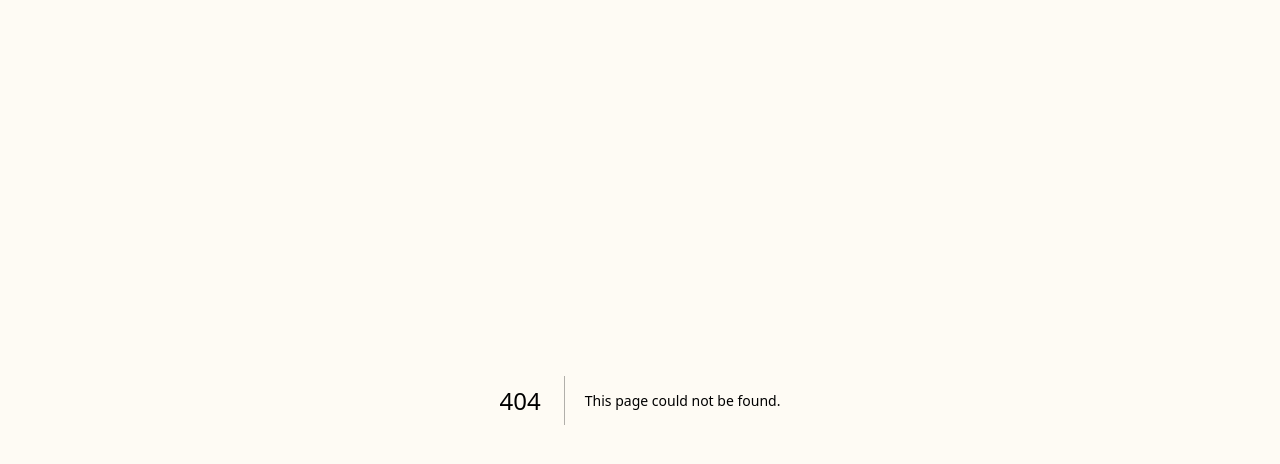
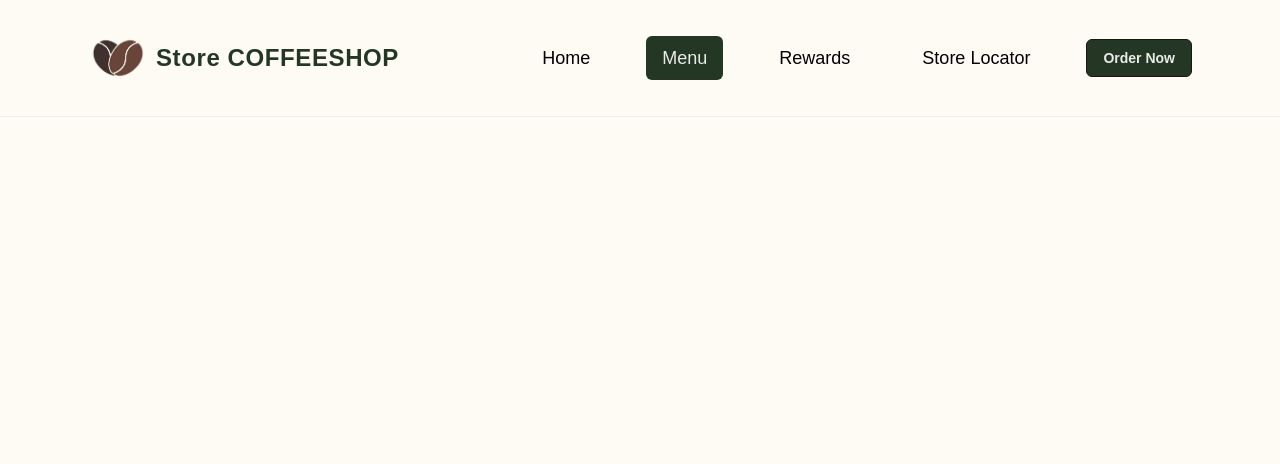
Before and after one commit to dmjrmh/next-coffee-shop, a Next.js app: page /menu in a window 1280 px wide. Before the commit this address had no page. Shown: the top 464 px of the page. Built offline with nearby package versions, Linux system fonts and the light colour scheme.

Commit message:
updated navbar into layout

```diff
--- a/src/app/layout.tsx
+++ b/src/app/layout.tsx
@@ -1,6 +1,7 @@
 import type { Metadata } from 'next'
 import { Geist, Geist_Mono } from 'next/font/google'
 import './globals.css'
+import Navbar from '@/components/home/Navbar'
 
 const geistSans = Geist({
   variable: '--font-geist-sans',
@@ -26,7 +27,12 @@ export default function RootLayout({
     <html
       lang="en"
       className={`${geistSans.variable} ${geistMono.variable} antialiased`}>
-      <body>{children}</body>
+      <body>
+        <main>
+          <Navbar />
+          {children}
+        </main>
+      </body>
     </html>
   )
 }
--- /dev/null
+++ b/src/app/menu/page.tsx
@@ -0,0 +1,3 @@
+export default function MenuPage() {
+
+};
--- a/src/app/page.tsx
+++ b/src/app/page.tsx
@@ -1,5 +1,2 @@
-import Navbar from '@/components/menu/Navbar'
-
 export default function Home() {
-  return <Navbar />
 }
--- /dev/null
+++ b/src/app/rewards/page.tsx
@@ -0,0 +1,3 @@
+export default function RewardsPage() {
+
+};
--- /dev/null
+++ b/src/app/stores/page.tsx
@@ -0,0 +1,3 @@
+export default function Stores() {
+
+};
--- a/src/components/home/Navbar.tsx
+++ b/src/components/home/Navbar.tsx
@@ -1,12 +1,14 @@
 'use client'
-import { useState, useEffect } from 'react'
+import { useState, useEffect, useMemo } from 'react'
 import Link from 'next/link'
 import Image from 'next/image'
+import { usePathname } from 'next/navigation'
 import ImgCoffeeBean from '@/assets/img_coffeeBean.png'
 import { navbarConstant } from '@/constants/text'
 
 export default function Navbar() {
   const [open, setOpen] = useState(false)
+  const pathname = usePathname()
 
   useEffect(() => {
     if (open) document.body.style.overflow = 'hidden'
@@ -16,12 +18,18 @@ export default function Navbar() {
     }
   }, [open])
 
-  const navItems = [
-    { href: '/', label: navbarConstant.HOME },
-    { href: '/menu', label: navbarConstant.MENU },
-    { href: '/rewards', label: navbarConstant.REWARDS },
-    { href: '/stores', label: navbarConstant.STORE_LOCATOR },
-  ]
+  const navItems = useMemo(() => ([
+    { href: '/', label: navbarConstant.HOME, match: (p: string) => p === '/' },
+    { href: '/menu', label: navbarConstant.MENU, match: (p: string) => p.startsWith('/menu') },
+    { href: '/rewards', label: navbarConstant.REWARDS, match: (p: string) => p.startsWith('/rewards') },
+    { href: '/stores', label: navbarConstant.STORE_LOCATOR, match: (p: string) => p.startsWith('/stores') },
+  ]), [])
+
+  const baseLink = "text-lg font-medium rounded-md py-2 px-4 transition focus:outline-none focus:ring-2 focus:ring-starbuck/20"
+
+  const activeLink = "bg-starbuck text-white/90"
+
+  const inactiveLink = "text-black hover:text-white/90 hover:bg-starbuck"
 
   return (
     <header className="sticky top-0 z-50 w-full border-b border-neutral-200/60 bg-[#fefbf4] backdrop-blur supports-[backdrop-filter]:bg-[#fefbf4]/65 py-4">
@@ -39,25 +47,27 @@ export default function Navbar() {
               priority
             />
           </span>
-          <span className="text-2xl font-semibold tracking-wide text-[#233724]">
+          <span className="text-2xl font-semibold tracking-wide text-starbuck">
             {navbarConstant.COFFESHOP}
           </span>
         </Link>
 
         {/* Navbar Desktop */}
         <nav className="hidden items-center gap-10 md:flex">
-          {navItems.map(item => (
+          {navItems.map(item => {
+            const isActive = item.match(pathname || '/')
+            return (
               <Link
                 key={item.href}
                 href={item.href}
-              className="text-lg font-medium text-black hover:text-white/90 hover:bg-[#233724] rounded-md py-2 px-4 transition">
+                className={`${baseLink} ${isActive ? activeLink : inactiveLink}`}>
                 {item.label}
               </Link>
-          ))}
-
+            )
+          })}
           <Link
             href="/order"
-            className="inline-flex items-center rounded-md border border-neutral-900 bg-[#233724] px-4 py-2 text-sm font-semibold text-white/90 transition hover:opacity-90 hover:bg-white/90 hover:text-[#233724] hover:border-[#233724]">
+            className="inline-flex items-center rounded-md border border-neutral-900 bg-starbuck px-4 py-2 text-sm font-semibold text-white/90 transition hover:opacity-90 hover:bg-white/90 hover:text-starbuck hover:border-starbuck">
             {navbarConstant.ORDER_NOW}
           </Link>
         </nav>
@@ -66,7 +76,7 @@ export default function Navbar() {
           type="button"
           onClick={() => setOpen(true)}
           aria-label="Open Menu"
-          className="inline-flex items-center rounded-md border border-white bg-[#233724] px-4 py-2 text-sm font-semibold text-white transition hover:opacity-90 md:hidden">
+          className="inline-flex items-center rounded-md border border-white bg-starbuck px-4 py-2 text-sm font-semibold text-white transition hover:opacity-90 md:hidden">
           <svg width={20} height={20} viewBox="0 0 24 24" aria-hidden="true">
             <path
               d="M3 6h18M3 12h18M3 18h18"
@@ -93,14 +103,14 @@ export default function Navbar() {
                   onClick={() => setOpen(false)}>
                   <span className="grid w-10 h-10 place-items-center rounded-full text-white/90">
                     <Image
-                      src="/coffee-bean.svg"
+                      src={ImgCoffeeBean}
                       alt="Coffee bean"
                       width={80}
                       height={80}
                       priority
                     />
                   </span>
-                  <span className="text-lg font-semibold text-[#233724]">
+                  <span className="text-lg font-semibold text-starbuck">
                     {navbarConstant.COFFESHOP}
                   </span>
                 </Link>
@@ -109,7 +119,7 @@ export default function Navbar() {
                   type="button"
                   onClick={() => setOpen(false)}
                   aria-label="Close Menu"
-                  className="inline-flex w-10 h-10 items-center justify-center rounded-md border border-white text-[#233724] hover:bg-[#233724] hover:text-white/90 transition">
+                  className="inline-flex w-10 h-10 items-center justify-center rounded-md border border-white text-starbuck hover:bg-starbuck hover:text-white/90 transition">
                   <svg
                     width="20"
                     height="20"
@@ -126,20 +136,24 @@ export default function Navbar() {
               </div>
 
               <div className="mx-auto mt-4 grid max-w-6xl gap-1 pb-4">
-                {navItems.map(item => (
+                {navItems.map(item => {
+                  const isActive = item.match(pathname || '/')
+                  return (
                     <Link
                       key={item.href}
                       href={item.href}
                       onClick={() => setOpen(false)}
-                    className="rounded-lg px-4 py-2 text-base font-medium text-[#233724] hover:text-white/90 hover:bg-[#233724] transition">
+                      aria-current={isActive ? 'page' : undefined}
+                      className={`rounded-lg px-4 py-2 text-base font-medium transition ${isActive ? 'bg-starbuck text-white/90' : 'text-starbuck hover:text-white/90 hover:bg-starbuck'}`}
+                    >
                       {item.label}
                     </Link>
-                ))}
-
+                  )
+                })}
                 <Link
                   href="/order"
                   onClick={() => setOpen(false)}
-                  className="mt-1 inline-flex items-center justify-center rounded-lg border border-white/90 bg-[#233724] px-4 py-3 text-base font-semibold text-white ">
+                  className="mt-1 inline-flex items-center justify-center rounded-lg border border-starbuck bg-white px-4 py-3 text-base font-semibold text-starbuck ">
                   {navbarConstant.ORDER_NOW}
                 </Link>
               </div>
```
Lines whose indentation alone changed are shown as unchanged.
